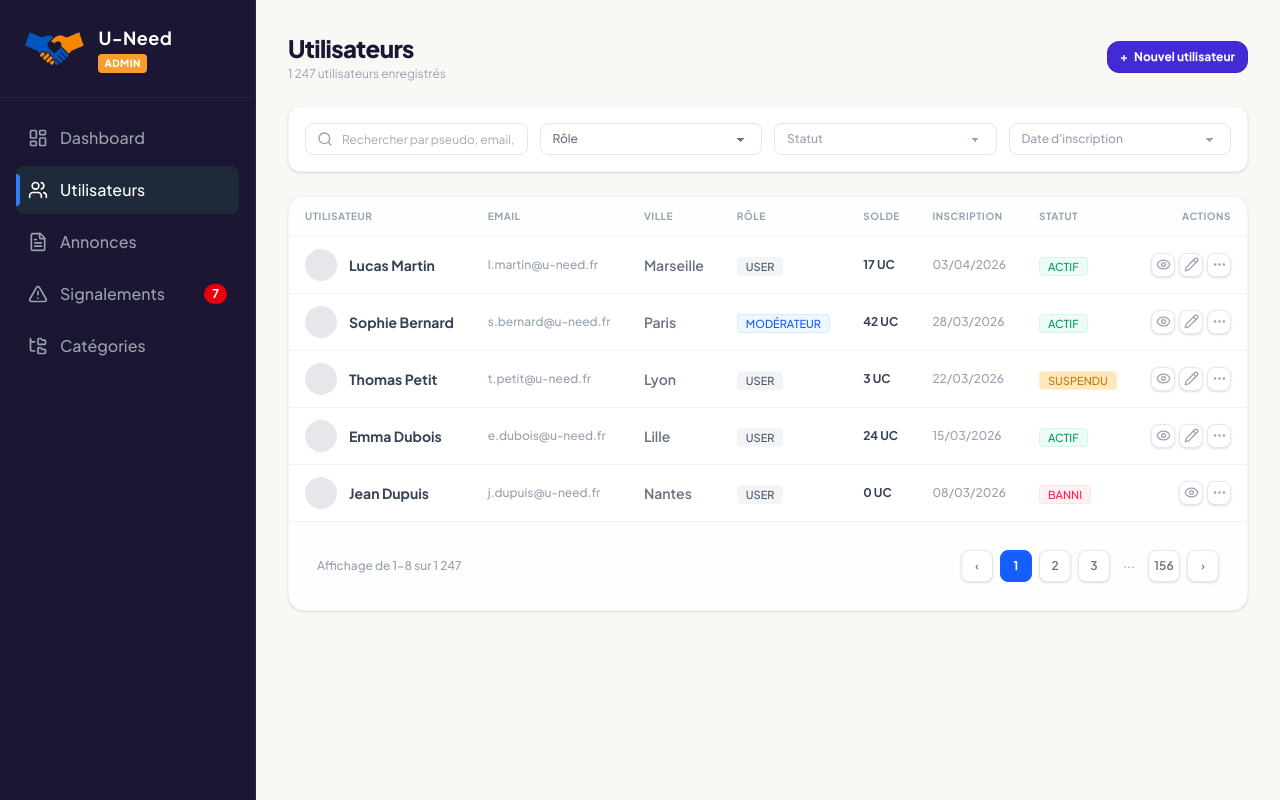
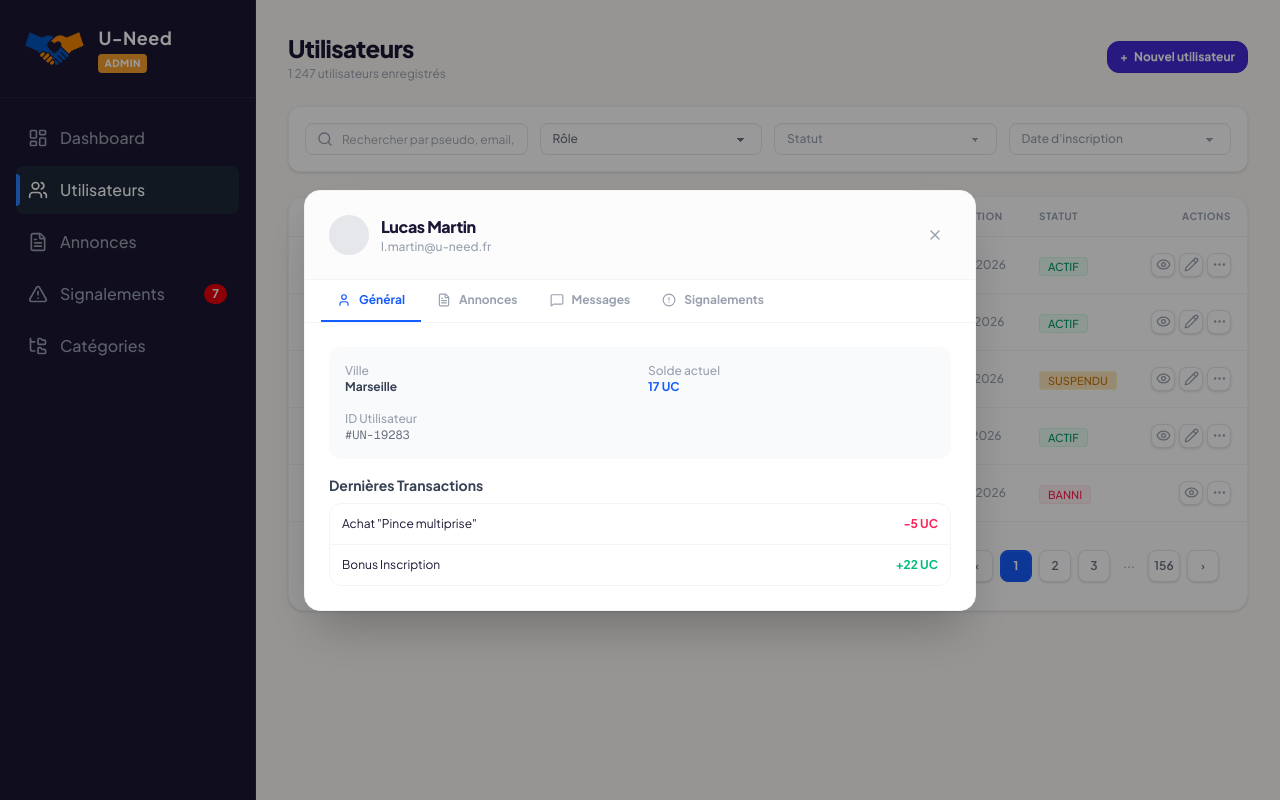
Before and after one commit to roxane-sarpi/U-Need, a React (Vite) app in the folder frontend/: page /admin/users in a window 1280 px wide. Both pictures are taken after a click on the button 1163 px from the left and 264 px from the top of the page. Built offline with nearby package versions, Linux system fonts and the light colour scheme.

Commit message:
icon user table management in progress

```diff
--- a/frontend/src/components/admin/UserDesktopRow.jsx
+++ b/frontend/src/components/admin/UserDesktopRow.jsx
@@ -1,6 +1,6 @@
 import { Eye, Pencil, MoreHorizontal } from "lucide-react";
 
-function UserDesktopRow({ user }) {
+function UserDesktopRow({ user, onViewDetails }) {
   const roleStyles = {
     ADMIN: "bg-rose-50 text-rose-600 font-medium border-rose-100",
     MODÉRATEUR: "bg-blue-50 text-blue-600 font-medium border-blue-100",
@@ -37,7 +37,7 @@ function UserDesktopRow({ user }) {
       </td>
       <td className="text-right">
         <div className="inline-flex items-center gap-1">
-          <button className="btn btn-square btn-xs btn-outline border-gray-200 bg-white text-gray-400 hover:bg-gray-50 hover:text-ink rounded-lg shadow-sm">
+          <button onClick={onViewDetails} className="btn btn-square btn-xs btn-outline border-gray-200 bg-white text-gray-400 hover:bg-gray-50 hover:text-ink rounded-lg shadow-sm">
             <Eye size={15} />
           </button>
           {user.status !== "BANNI" && (
--- /dev/null
+++ b/frontend/src/components/admin/UserDetailsModal.jsx
@@ -0,0 +1,72 @@
+import { useState } from "react";
+import { X, User, FileText, MessageSquare, AlertCircle } from "lucide-react";
+import GeneralTab from "./tabs/GeneralTab";
+import AdsTab from "./tabs/AdsTab";
+import MessagesTab from "./tabs/MessagesTab";
+import ReportsTab from "./tabs/ReportsTab";
+
+
+function UserDetailsModal({ modalRef, user }) {
+  const [activeTab, setActiveTab] = useState("general");
+
+  const tabs = [
+    { id: "general", label: "Général", icon: User },
+    { id: "ads", label: "Annonces", icon: FileText },
+    { id: "messages", label: "Messages", icon: MessageSquare },
+    { id: "reports", label: "Signalements", icon: AlertCircle },
+  ];
+
+  return (
+    <dialog ref={modalRef} className="modal modal-bottom sm:modal-middle">
+      <div className="modal-box bg-white text-ink p-0 rounded-t-2xl sm:rounded-2xl border border-gray-100 shadow-2xl relative max-w-2xl w-full h-[85vh] sm:h-auto flex flex-col">
+
+        {/* HEADER DE LA MODALE */}
+        <div className="p-6 border-b border-gray-100 flex items-center justify-between bg-gray-50/50">
+          <div className="flex items-center gap-3">
+            <div className="w-10 h-10 rounded-full bg-gray-200" />
+            <div>
+              <h3 className="font-black text-base text-ink tracking-tight">{user?.name || "Utilisateur"}</h3>
+              <p className="text-xs text-gray-400 font-medium">{user?.email}</p>
+            </div>
+          </div>
+          <button onClick={() => modalRef.current?.close()} className="btn btn-sm btn-circle btn-ghost text-gray-400 hover:text-ink">
+            <X size={16} />
+          </button>
+        </div>
+
+        {/* BARRE D'ONGLETS RESPONSIVE (Défilement horizontal si trop d'onglets sur mobile) */}
+        <div className="flex overflow-x-auto border-b border-gray-100 px-4 bg-white scrollbar-none">
+          {tabs.map((tab) => {
+            const Icon = tab.icon;
+            const isActive = activeTab === tab.id;
+            return (
+              <button
+                key={tab.id}
+                onClick={() => setActiveTab(tab.id)}
+                className={`flex items-center gap-2 py-3 px-4 text-xs font-bold border-b-2 whitespace-nowrap transition-all ${
+                  isActive
+                    ? "border-blue-600 text-blue-600"
+                    : "border-transparent text-gray-400 hover:text-gray-600"
+                }`}
+              >
+                <Icon size={14} />
+                {tab.label}
+              </button>
+            );
+          })}
+        </div>
+
+        {/* ZONE DE CONTENU ZONE ENFANT DYNAMIQUE */}
+        <div className="p-6 flex-1 overflow-y-auto min-h-[250px]">
+          {activeTab === "general" && <GeneralTab user={user} />}
+          {activeTab === "ads" && <AdsTab />}
+          {activeTab === "messages" && <MessagesTab />}
+          {activeTab === "reports" && <ReportsTab />}
+        </div>
+
+      </div>
+    </dialog>
+  );
+}
+
+export default UserDetailsModal;
--- /dev/null
+++ b/frontend/src/components/admin/tabs/AdsTab.jsx
@@ -0,0 +1,5 @@
+function AdsTab() {
+  return <div className="text-xs text-gray-500 p-4 bg-gray-50 rounded-xl text-center font-medium">2 annonces en ligne • 12 annonces terminées</div>;
+}
+
+export default AdsTab;
--- /dev/null
+++ b/frontend/src/components/admin/tabs/GeneralTab.jsx
@@ -0,0 +1,21 @@
+// On imagine de faux composants d'onglets légers pour l'instant
+function GeneralTab({ user }) {
+  return (
+    <div className="space-y-4 text-xs">
+      <div className="grid grid-cols-2 gap-4 bg-gray-50 p-4 rounded-xl">
+        <div><span className="text-gray-400 block font-medium">Ville</span><span className="font-bold text-gray-700">{user?.city}</span></div>
+        <div><span className="text-gray-400 block font-medium">Solde actuel</span><span className="font-bold text-blue-600">{user?.balance} UC</span></div>
+        <div className="col-span-2"><span className="text-gray-400 block font-medium">ID Utilisateur</span><span className="font-mono text-gray-500">#UN-{user?.id}9283</span></div>
+      </div>
+      <div>
+        <h4 className="font-bold text-gray-700 mb-2 text-sm">Dernières Transactions</h4>
+        <div className="border border-gray-100 rounded-xl divide-y divide-gray-100 bg-white">
+          <div className="p-3 flex justify-between"><span>Achat "Pince multiprise"</span><span className="text-rose-500 font-bold">-5 UC</span></div>
+          <div className="p-3 flex justify-between"><span>Bonus Inscription</span><span className="text-emerald-500 font-bold">+22 UC</span></div>
+        </div>
+      </div>
+    </div>
+  );
+}
+
+export default GeneralTab;
--- /dev/null
+++ b/frontend/src/components/admin/tabs/MessagesTab.jsx
@@ -0,0 +1,5 @@
+function MessagesTab() {
+  return <div className="text-xs text-gray-500 p-4 bg-gray-50 rounded-xl text-center font-medium">Aucun échange suspect détecté dans les messageries.</div>;
+}
+
+export default MessagesTab;
--- /dev/null
+++ b/frontend/src/components/admin/tabs/ReportsTab.jsx
@@ -0,0 +1,5 @@
+function ReportsTab() {
+  return <div className="text-xs text-gray-500 p-4 bg-gray-50 rounded-xl text-center font-medium">L'utilisateur n'a jamais été signalé.</div>;
+}
+
+export default ReportsTab;
--- a/frontend/src/pages/Admin/ManageUsers.jsx
+++ b/frontend/src/pages/Admin/ManageUsers.jsx
@@ -1,10 +1,11 @@
-import { useRef } from "react";
+import { useRef, useState } from "react";
 import NewUserModal from "../../components/admin/NewUserModal";
 import PageHeader from "../../components/admin/PageHeader";
 import TablePagination from "../../components/admin/TablePagination";
 import UserDesktopRow from "../../components/admin/UserDesktopRow";
 import UserFilters from "../../components/admin/UserFilters";
 import UserMobileRow from "../../components/admin/UserMobileCard";
+import UserDetailsModal from "../../components/admin/UserDetailsModal";
 
 
 function ManageUsers() {
@@ -19,6 +20,16 @@ function ManageUsers() {
 
   // 1. On crée une boîte vide pour stocker notre modale
   const modalRef = useRef(null);
+  const detailsModalRef = useRef(null);
+
+  // État pour savoir quel utilisateur afficher dans la modale de détails
+  const [selectedUser, setSelectedUser] = useState(null);
+
+  // Fonction magique déclenchée au clic sur l'œil
+  const handleOpenDetails = (user) => {
+    setSelectedUser(user); // On mémorise le user cliqué
+    detailsModalRef.current?.showModal(); // On ouvre la modale d'historique
+  };
 
   return (
     <>
@@ -55,7 +66,7 @@ function ManageUsers() {
             </thead>
             <tbody>
               {mockUsers.map(user => (
-                <UserDesktopRow key={user.id} user={user} />
+                <UserDesktopRow key={user.id} user={user} onViewDetails={() => handleOpenDetails(user)}/>
               ))}
             </tbody>
           </table>
@@ -64,7 +75,7 @@ function ManageUsers() {
         {/* BLOC MOBILE */}
         <div className="block xl:hidden divide-y divide-gray-100">
           {mockUsers.map(user => (
-            <UserMobileRow key={user.id} user={user} />
+            <UserMobileRow key={user.id} user={user} onViewDetails={() => handleOpenDetails(user)}/>
           ))}
         </div>
 
@@ -73,6 +84,7 @@ function ManageUsers() {
 
       </div>
       <NewUserModal modalRef={modalRef}/>
+      <UserDetailsModal modalRef={detailsModalRef} user={selectedUser} />
     </>
   );
 }
```
